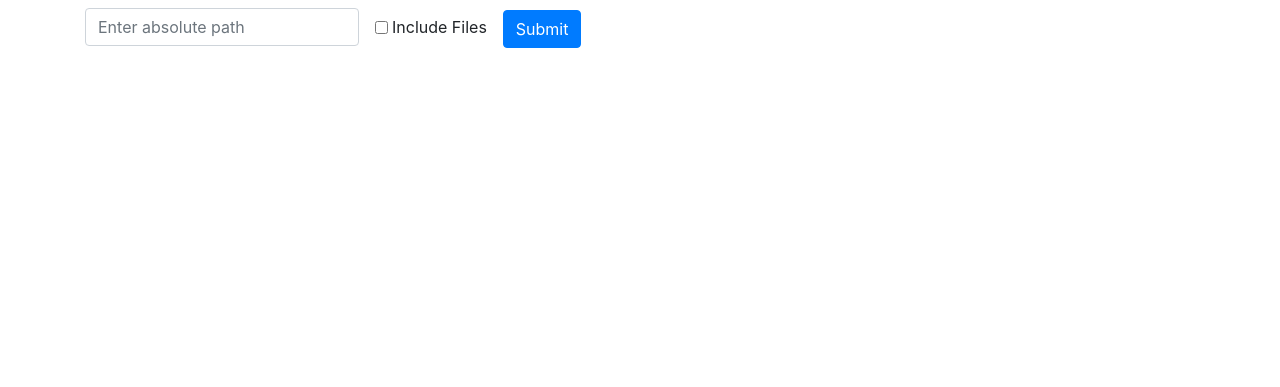
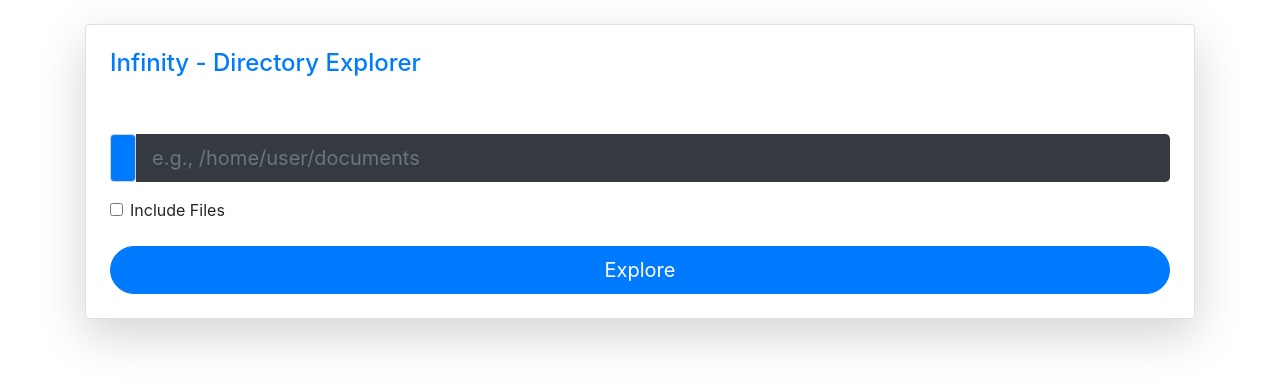
Before and after one commit to humblelad/Infinity, a Flask app: page / in a window 1280 px wide. Shown: the top 387 px of the page. Run offline with Flask 3, Linux system fonts and the light colour scheme; some libraries are stand-ins or nearby versions.

Commit message:
Updated UI Interface

```diff
--- a/sysadmin/static/script.js
+++ b/sysadmin/static/script.js
@@ -237,17 +237,89 @@ document.addEventListener('DOMContentLoaded', function() {
         }
 
         document.addEventListener('keydown', function (event) {
-            if (event.code === 'Space' && selectedNode && selectedNode !== selectedNode.parent && selectedNode !== root) {
-                document.getElementById('permissionForm').style.display = 'block';
-                document.getElementById('permissionHeading').innerText = `You are changing file permission for "${selectedNode.data.name}"`;
+            if (event.code === 'Space' && selectedNode && selectedNode !== selectedNode.parent && selectedNode !== root && document.activeElement.tagName !== 'INPUT' && document.activeElement.tagName !== 'TEXTAREA') {
+                event.preventDefault();
+                const form = document.getElementById('permissionForm');
+
+                form.style.display = 'block';
+                form.style.position = 'fixed';
+                form.style.top = '50%';
+                form.style.left = '50%';
+                form.style.transform = 'translate(-50%, -50%)';
+                form.style.backgroundColor = '#0a0a0f';
+                form.style.padding = '25px';
+                form.style.borderRadius = '12px';
+                form.style.boxShadow = '0 0 20px rgba(0, 255, 255, 0.3), 0 0 40px rgba(128, 0, 255, 0.2)';
+                form.style.zIndex = '1000';
+                form.style.border = '1px solid rgba(0, 255, 255, 0.2)';
+                form.style.backdropFilter = 'blur(10px)';
+                form.style.cursor = 'move';
+
+                let isDragging = false;
+                let currentX;
+                let currentY;
+                let initialX;
+                let initialY;
+                let xOffset = 0;
+                let yOffset = 0;
+
+                form.addEventListener('mousedown', dragStart);
+                document.addEventListener('mousemove', drag);
+                document.addEventListener('mouseup', dragEnd);
+
+                function dragStart(e) {
+                    initialX = e.clientX - xOffset;
+                    initialY = e.clientY - yOffset;
+                    if (e.target === form) {
+                        isDragging = true;
+                    }
+                }
+
+                function drag(e) {
+                    if (isDragging) {
+                        e.preventDefault();
+                        currentX = e.clientX - initialX;
+                        currentY = e.clientY - initialY;
+
+                        // Limit the dragging area
+                        const maxX = window.innerWidth - form.offsetWidth;
+                        const maxY = window.innerHeight - form.offsetHeight;
+
+                        currentX = Math.min(Math.max(0, currentX), maxX);
+                        currentY = Math.min(Math.max(0, currentY), maxY);
+
+                        xOffset = currentX;
+                        yOffset = currentY;
+
+                        form.style.transform = `translate(${currentX}px, ${currentY}px)`;
+                    }
+                }
+
+                function dragEnd() {
+                    isDragging = false;
+                }
+
+                const heading = document.getElementById('permissionHeading');
+                heading.innerText = `You are changing file permission for "${selectedNode.data.name}"`;
+                heading.style.color = '#00ffff';
+                heading.style.marginBottom = '20px';
+                heading.style.fontSize = '20px';
+                heading.style.textShadow = '0 0 10px rgba(0, 255, 255, 0.5)';
+                heading.style.fontFamily = "'Orbitron', sans-serif";
+
                 const permissionMeaning = parsePermissions(selectedNode.data.permissions);
-                document.getElementById('permissionMeaning').innerHTML = permissionMeaning;
+                const meaningElement = document.getElementById('permissionMeaning');
+                meaningElement.innerHTML = permissionMeaning;
+                meaningElement.style.backgroundColor = '#1a1a2e';
+                meaningElement.style.padding = '15px';
+                meaningElement.style.borderRadius = '8px';
+                meaningElement.style.marginBottom = '20px';
+                meaningElement.style.lineHeight = '1.6';
+                meaningElement.style.color = '#00ff9d';
+                meaningElement.style.border = '1px solid rgba(0, 255, 157, 0.3)';
+                meaningElement.style.textShadow = '0 0 5px rgba(0, 255, 157, 0.3)';
             }
-        });
-
-        document.getElementById('permissionForm').addEventListener('submit', function (event) {
-            event.preventDefault();
-            const newPermissions = document.getElementById('permissionInput').value;
+        });        document.getElementById('permissionForm').addEventListener('submit', function (event) {            event.preventDefault();            const newPermissions = document.getElementById('permissionInput').value;
             if (selectedNode) {
                 fetch(`/update_permissions`, {
                     method: 'POST',
--- a/sysadmin/templates/index.html
+++ b/sysadmin/templates/index.html
@@ -57,38 +57,46 @@
     </style>
 </head>
 <body>
-<div class="container mt-2">
-    <form id="folderForm" class="form-inline">
-        <div class="form-group mb-2">
-            <label for="folderInput" class="sr-only">Enter absolute path:</label>
-            <input type="text" class="form-control" id="folderInput" placeholder="Enter absolute path">
-        </div>
-        <div class="form-group mx-sm-3 mb-2">
-            <div class="form-check">
-                <input type="checkbox" class="form-check-input" id="includeFiles" name="include_files">
-                <label class="form-check-label" for="includeFiles">Include Files</label>
+<div class="container mt-4">
+    <form id="folderForm" class="card shadow-lg p-4 bg-gradient">
+        <h4 class="text-primary mb-4">Infinity - Directory Explorer</h4>
+        <div class="form-group mb-3">
+            <label for="folderInput" class="form-label text-white fw-bold">Enter absolute path:</label>
+            <div class="input-group">
+                <span class="input-group-text bg-primary text-white">
+                    <i class="fas fa-folder"></i>
+                </span>
+                <input type="text" class="form-control form-control-lg bg-dark text-white border-0"
+                       id="folderInput" placeholder="e.g., /home/user/documents">
             </div>
         </div>
-        <button type="submit" class="btn btn-primary mb-1">Submit</button>
+        <div class="form-group mb-4">
+            <div class="form-check form-switch ps-5">
+                <input type="checkbox" class="form-check-input" id="includeFiles" name="include_files">
+                <label class="form-check-label ms-3 fs-4" for="includeFiles">Include Files</label>
+            </div>
+        </div>
+        <button type="submit" class="btn btn-primary btn-lg w-100 rounded-pill hover-shadow">
+            <i class="fas fa-search me-2"></i>Explore
+        </button>
     </form>
 </div>
 
 <div class="container mt-2">
-    <form id="permissionForm" class="card p-2">
+    <form id="permissionForm" class="card p-4">
         <div class="d-flex justify-content-between align-items-center">
             <h3 id="permissionHeading" class="card-title">Change file permission</h3>
             <button type="button" class="close" aria-label="Close" onclick="$('#permissionForm').hide();">
-                <span aria-hidden="true">&times;</span>
+                <span aria-hidden="true">X</span>
             </button>
         </div>
         <div id="permissionMeaning" class="card-text mb-3"></div>
         <div class="form-group">
-            <label for="permissionInput">Update via Numeric Permissions:</label> <a href="https://github.com/humblelad/Infinity/blob/main/Linux_SysAdmin_FilePerm_CheatSheet.md" target="_blank">Cheatsheet</a>
+            <label for="permissionInput" style="color:white">Update via Numeric Permissions:</label> <a href="https://github.com/humblelad/Infinity/blob/main/Linux_SysAdmin_FilePerm_CheatSheet.md" target="_blank">Cheatsheet</a>
             <input type="text" class="form-control" id="permissionInput" placeholder="Enter new permissions">
         </div>
         <button type="submit" class="btn btn-primary">Update</button>
-    </form>
-</div>
+    </form></div>
 
 <div class="svg-container">
 
```
